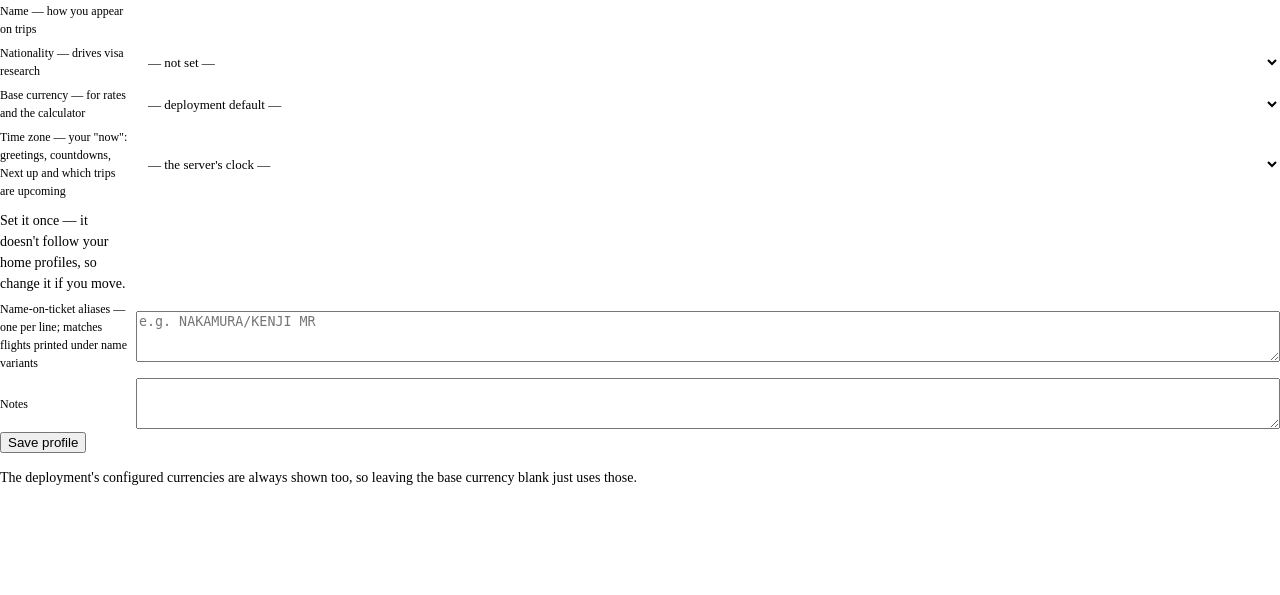
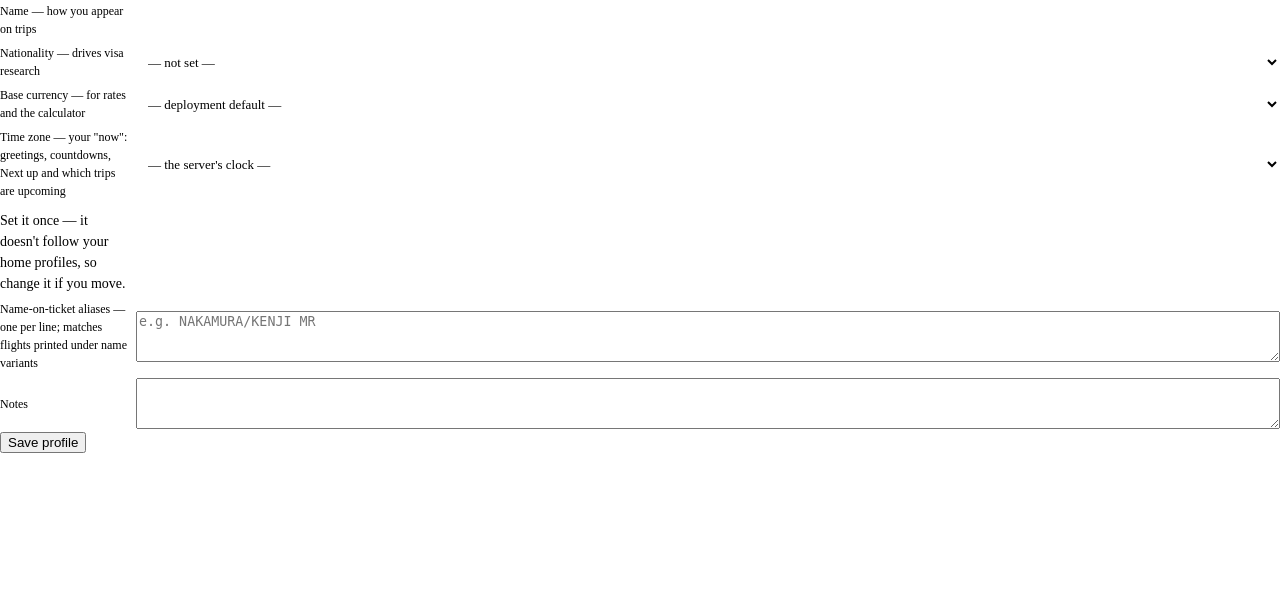
Before and after one commit to rundere/rundere-server, a Python web app: template app/trips/templates/travel_profile.html in a window 1280 px wide. Shown: the part 176-771 px from the top of the page. Run offline with Jinja, Linux system fonts and the light colour scheme; the template is opened without the code that fills it, so the values that code supplies are empty.

Commit message:
fix(trips): drop the currency note from the travel profile page; move it to the how-to guide
Co-Authored-By: Claude Sonnet 5.5 <noreply@anthropic.com>

```diff
--- a/app/trips/templates/travel_profile.html
+++ b/app/trips/templates/travel_profile.html
@@ -83,8 +83,6 @@
   <div class="dialog-actions">
     <button type="submit" class="btn btn-primary">Save profile</button>
   </div>
-  <p class="bp-trip-notes">The deployment's configured currencies are always shown too, so leaving
-    the base currency blank just uses those.</p>
 </form>
 {% endif %}
 {% endblock %}
```
Also changed, not shown: docs/howto.md (+4 -0 lines).
